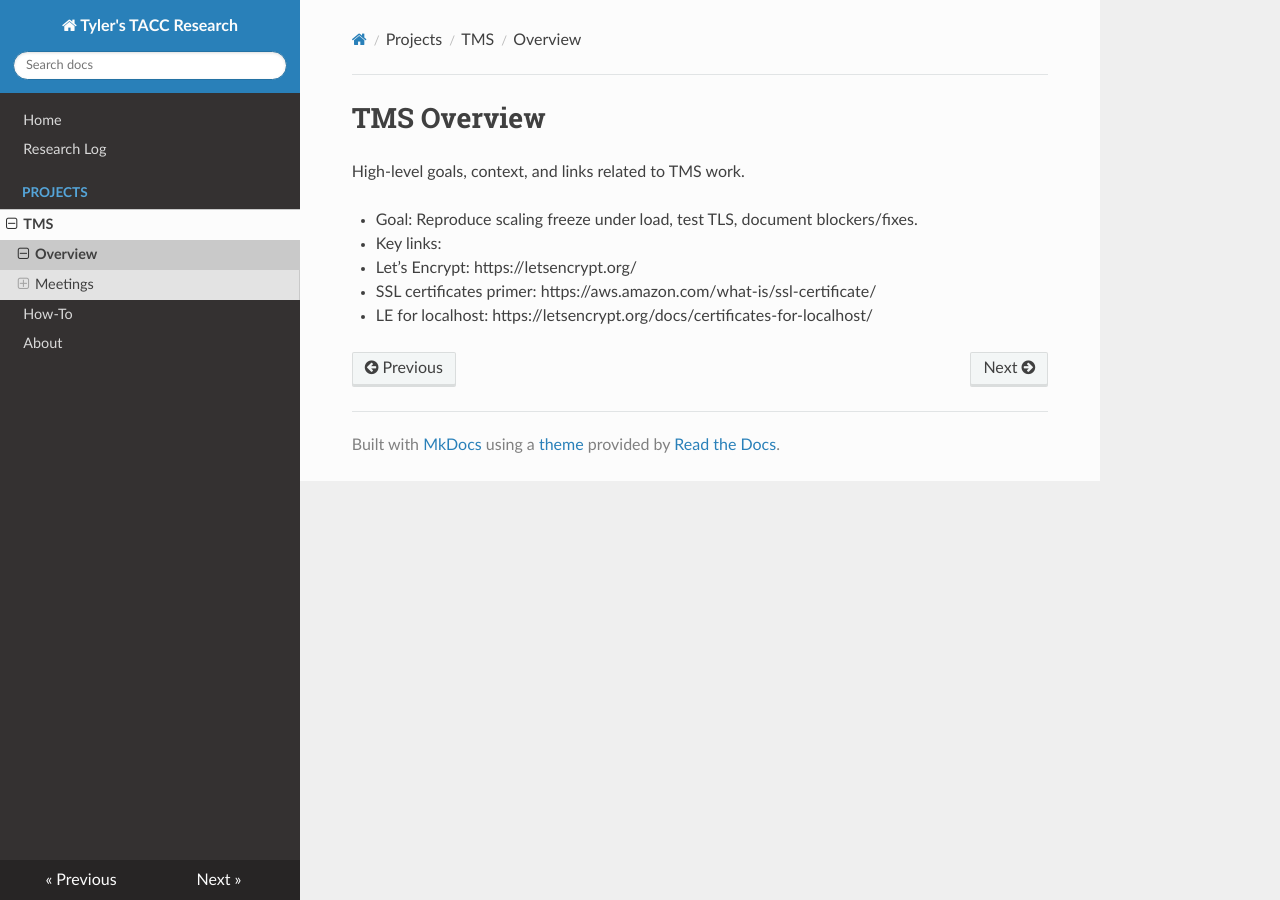
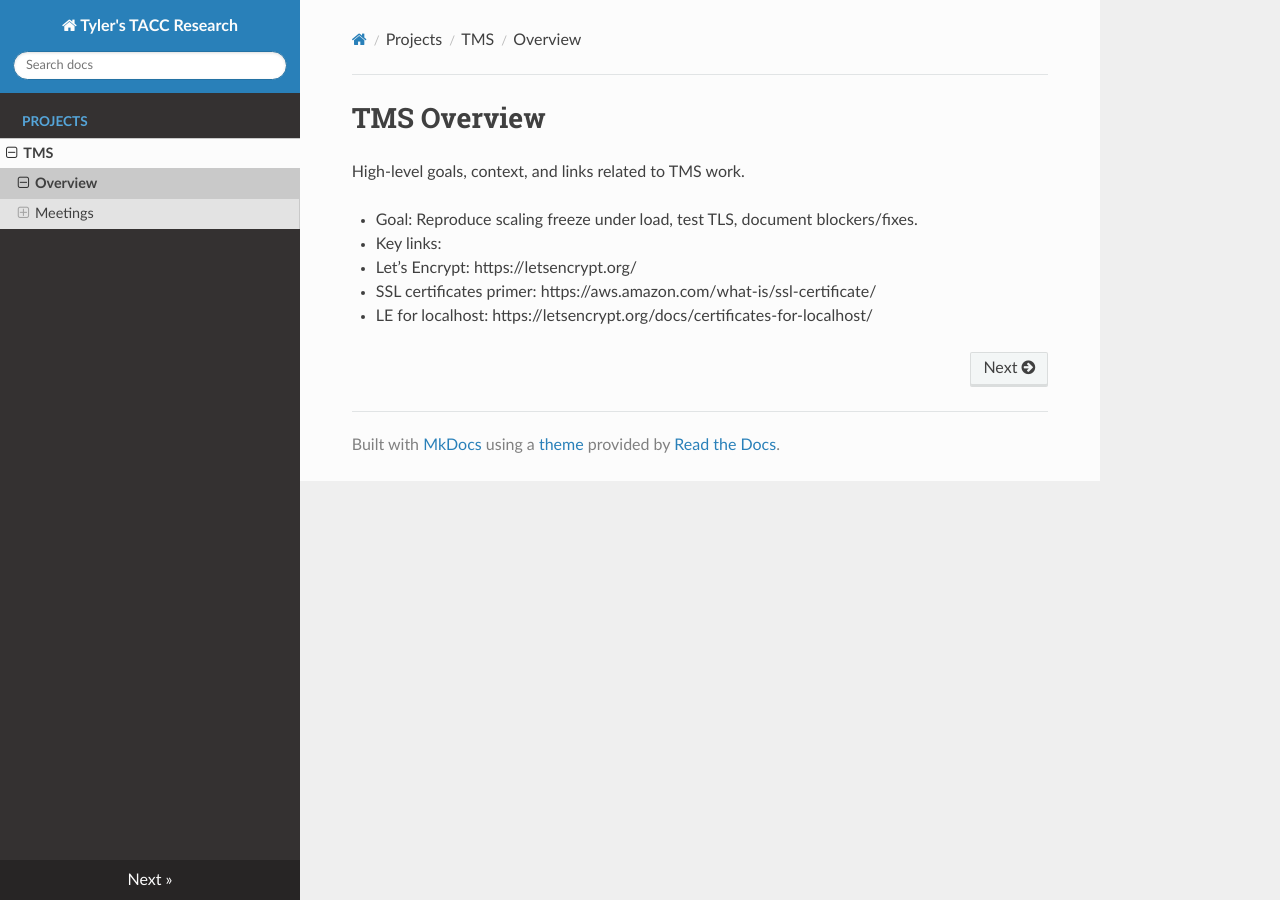
Before and after one commit to tyler0852/tylers-tacc-research, an MkDocs documentation site: the page built from docs/projects/tms/index.md, in a window 1280 px wide. Built offline with MkDocs 1.6.1, drawn with Linux system fonts in a browser that asks for light colours; nearby versions of some CDN libraries.

Commit message:
Changed mkdocs

```diff
--- a/mkdocs.yml
+++ b/mkdocs.yml
@@ -3,15 +3,11 @@ theme:
   name: readthedocs
 
 nav:
-  - Home: index.md
-  - Research Log: log/index.md
   - Projects:
       - TMS:
           - Overview: projects/tms/index.md
           - Meetings:
               - Meeting 2: projects/tms/meetings/meeting-2.md
-  - How-To: howto/index.md
-  - About: about.md
 
 markdown_extensions:
   - admonition
```
